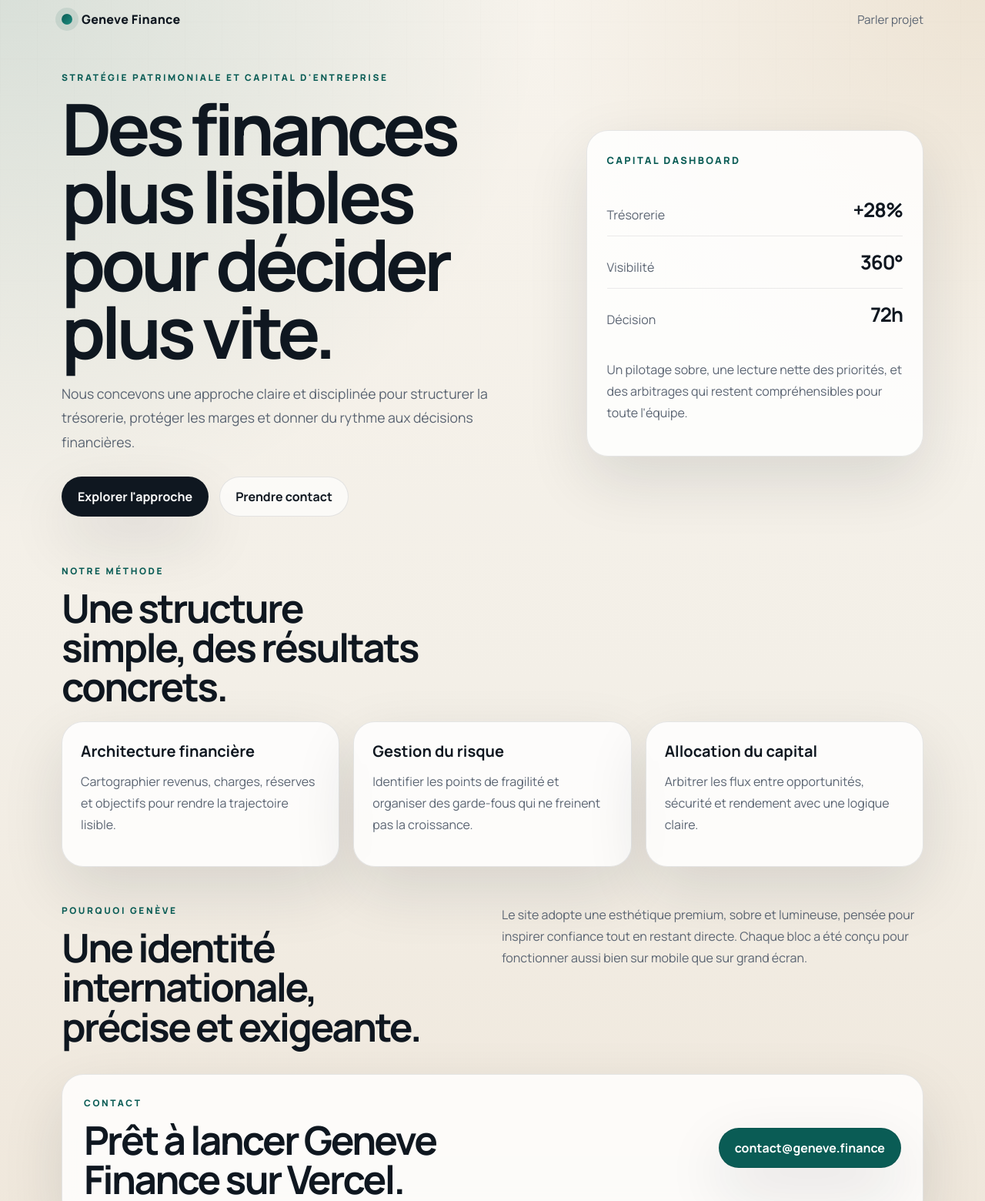
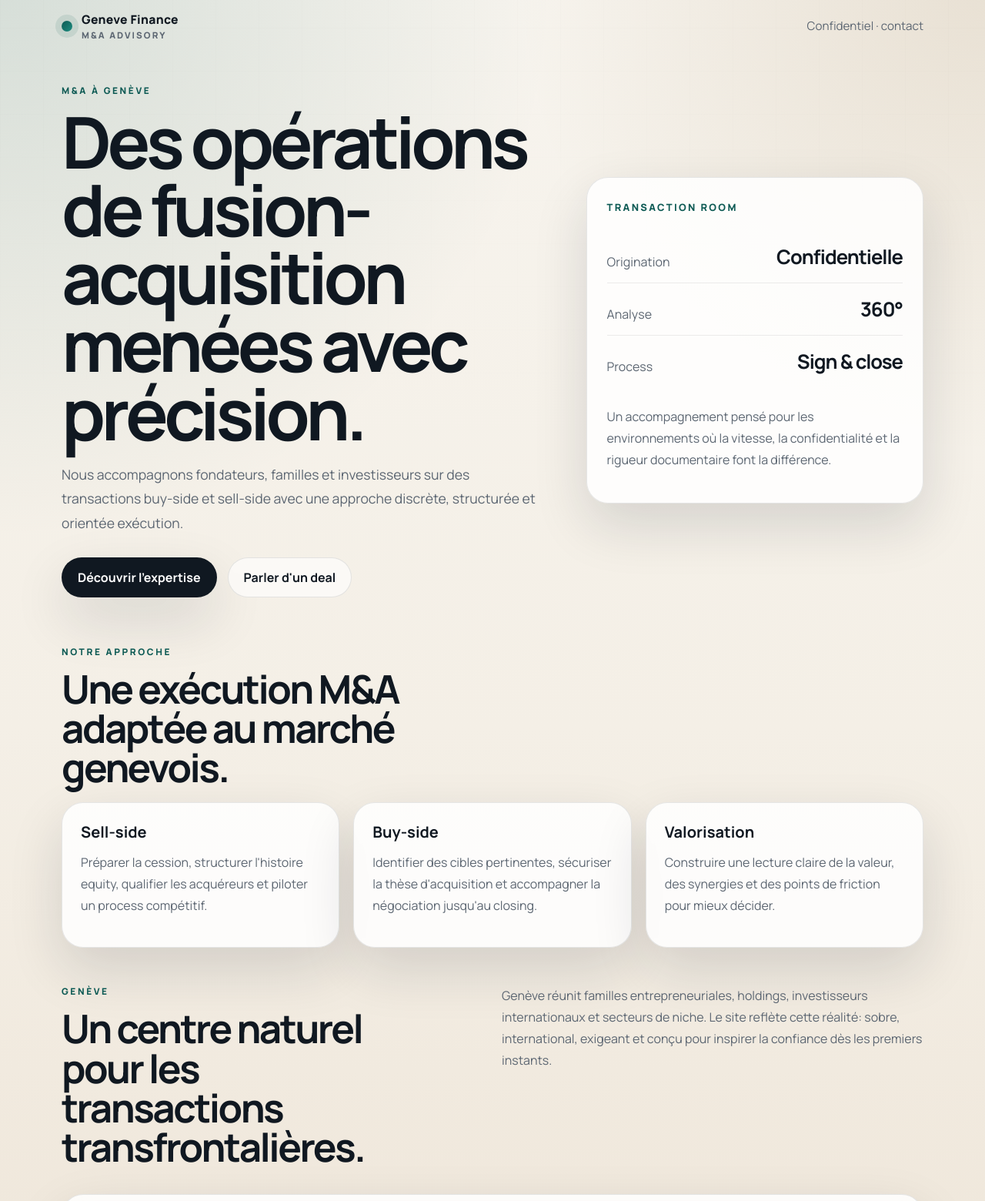
Before and after one commit to Dilcap/geneve.finance, a plain HTML site: page index.html in a window 1280 px wide. Shown: the part 20-1580 px from the top of the page at 77% size. Drawn offline with Linux system fonts and the light colour scheme.

Commit message:
Retheme site for Geneva M&A

```diff
--- a/index.html
+++ b/index.html
@@ -3,10 +3,10 @@
   <head>
     <meta charset="UTF-8" />
     <meta name="viewport" content="width=device-width, initial-scale=1.0" />
-    <title>Geneve Finance | Clart&eacute;, discipline, capital</title>
+    <title>Geneve Finance | M&amp;A à Genève</title>
     <meta
       name="description"
-      content="Geneve Finance aide les entrepreneurs et investisseurs &agrave; piloter leur capital avec clart&eacute;, discipline et &eacute;l&eacute;gance."
+      content="Conseil M&amp;A à Genève pour les fondateurs, familles et investisseurs: exécution confidentielle, valorisation, négociation et closing."
     />
     <link rel="preconnect" href="https://fonts.googleapis.com" />
     <link rel="preconnect" href="https://fonts.gstatic.com" crossorigin />
@@ -22,73 +22,76 @@
       <header class="topbar">
         <div class="brand">
           <span class="brand-mark"></span>
-          <span>Geneve Finance</span>
+          <div>
+            <span class="brand-name">Geneve Finance</span>
+            <span class="brand-tag">M&amp;A Advisory</span>
+          </div>
         </div>
-        <a class="ghost-link" href="#contact">Parler projet</a>
+        <a class="ghost-link" href="#contact">Confidentiel &middot; contact</a>
       </header>
 
       <section class="hero">
         <div class="hero-copy">
-          <p class="eyebrow">Strat&eacute;gie patrimoniale et capital d'entreprise</p>
-          <h1>Des finances plus lisibles pour d&eacute;cider plus vite.</h1>
+          <p class="eyebrow">M&amp;A à Genève</p>
+          <h1>Des opérations de fusion-acquisition menées avec précision.</h1>
           <p class="lede">
-            Nous concevons une approche claire et disciplin&eacute;e pour structurer la
-            tr&eacute;sorerie, prot&eacute;ger les marges et donner du rythme aux d&eacute;cisions
-            financi&egrave;res.
+            Nous accompagnons fondateurs, familles et investisseurs sur des
+            transactions buy-side et sell-side avec une approche discrète,
+            structurée et orientée exécution.
           </p>
           <div class="cta-row">
-            <a class="button primary" href="#services">Explorer l'approche</a>
-            <a class="button secondary" href="#contact">Prendre contact</a>
+            <a class="button primary" href="#expertise">Découvrir l'expertise</a>
+            <a class="button secondary" href="#contact">Parler d'un deal</a>
           </div>
         </div>
 
         <aside class="hero-card">
-          <div class="card-badge">Capital dashboard</div>
+          <div class="card-badge">Transaction room</div>
           <div class="metric">
-            <span>Tr&eacute;sorerie</span>
-            <strong>+28%</strong>
+            <span>Origination</span>
+            <strong>Confidentielle</strong>
           </div>
           <div class="metric">
-            <span>Visibilité</span>
+            <span>Analyse</span>
             <strong>360°</strong>
           </div>
           <div class="metric">
-            <span>Décision</span>
-            <strong>72h</strong>
+            <span>Process</span>
+            <strong>Sign &amp; close</strong>
           </div>
           <p>
-            Un pilotage sobre, une lecture nette des priorit&eacute;s, et des
-            arbitrages qui restent compr&eacute;hensibles pour toute l'&eacute;quipe.
+            Un accompagnement pensé pour les environnements où la vitesse,
+            la confidentialité et la rigueur documentaire font la différence.
           </p>
         </aside>
       </section>
 
-      <section class="section" id="services">
+      <section class="section" id="expertise">
         <div class="section-heading">
-          <p class="eyebrow">Notre m&eacute;thode</p>
-          <h2>Une structure simple, des résultats concrets.</h2>
+          <p class="eyebrow">Notre approche</p>
+          <h2>Une exécution M&amp;A adaptée au marché genevois.</h2>
         </div>
 
         <div class="grid">
           <article class="feature">
-            <h3>Architecture financière</h3>
+            <h3>Sell-side</h3>
             <p>
-              Cartographier revenus, charges, r&eacute;serves et objectifs pour rendre
-              la trajectoire lisible.
+              Préparer la cession, structurer l'histoire equity, qualifier les
+              acquéreurs et piloter un process compétitif.
             </p>
           </article>
           <article class="feature">
-            <h3>Gestion du risque</h3>
+            <h3>Buy-side</h3>
             <p>
-              Identifier les points de fragilit&eacute; et organiser des garde-fous
-              qui ne freinent pas la croissance.
+              Identifier des cibles pertinentes, sécuriser la thèse d'acquisition
+              et accompagner la négociation jusqu'au closing.
             </p>
           </article>
           <article class="feature">
-            <h3>Allocation du capital</h3>
+            <h3>Valorisation</h3>
             <p>
-              Arbitrer les flux entre opportunit&eacute;s, s&eacute;curit&eacute; et rendement avec
-              une logique claire.
+              Construire une lecture claire de la valeur, des synergies et des
+              points de friction pour mieux décider.
             </p>
           </article>
         </div>
@@ -96,20 +99,21 @@
 
       <section class="section split">
         <div>
-          <p class="eyebrow">Pourquoi Gen&egrave;ve</p>
-          <h2>Une identit&eacute; internationale, pr&eacute;cise et exigeante.</h2>
+          <p class="eyebrow">Genève</p>
+          <h2>Un centre naturel pour les transactions transfrontalières.</h2>
         </div>
         <p class="split-text">
-          Le site adopte une esth&eacute;tique premium, sobre et lumineuse, pens&eacute;e
-          pour inspirer confiance tout en restant directe. Chaque bloc a été
-          con&ccedil;u pour fonctionner aussi bien sur mobile que sur grand &eacute;cran.
+          Genève réunit familles entrepreneuriales, holdings, investisseurs
+          internationaux et secteurs de niche. Le site reflète cette réalité:
+          sobre, international, exigeant et conçu pour inspirer la confiance dès
+          les premiers instants.
         </p>
       </section>
 
       <section class="section cta" id="contact">
         <div>
           <p class="eyebrow">Contact</p>
-          <h2>Pr&ecirc;t &agrave; lancer Geneve Finance sur Vercel.</h2>
+          <h2>Discutons de votre prochaine opération M&amp;A.</h2>
         </div>
         <a class="button primary dark" href="mailto:contact@geneve.finance">
           contact@geneve.finance
--- a/styles.css
+++ b/styles.css
@@ -1,14 +1,14 @@
 :root {
   color-scheme: light;
-  --bg: #f3efe7;
-  --panel: rgba(255, 255, 255, 0.65);
-  --panel-strong: rgba(255, 255, 255, 0.82);
-  --text: #0f1720;
-  --muted: #5a6472;
-  --accent: #0a5c55;
-  --accent-2: #b78b4a;
-  --border: rgba(15, 23, 32, 0.1);
-  --shadow: 0 30px 80px rgba(22, 31, 44, 0.12);
+  --bg: #f4efe6;
+  --panel: rgba(255, 255, 255, 0.62);
+  --panel-strong: rgba(255, 255, 255, 0.84);
+  --text: #101821;
+  --muted: #5c6672;
+  --accent: #0d5a54;
+  --accent-2: #8f6a33;
+  --border: rgba(16, 24, 33, 0.1);
+  --shadow: 0 28px 70px rgba(18, 28, 41, 0.14);
 }
 
 * {
@@ -24,9 +24,9 @@ body {
   font-family: "Manrope", sans-serif;
   color: var(--text);
   background:
-    radial-gradient(circle at top left, rgba(10, 92, 85, 0.13), transparent 34%),
-    radial-gradient(circle at top right, rgba(183, 139, 74, 0.15), transparent 28%),
-    linear-gradient(180deg, #f7f3ec 0%, var(--bg) 55%, #efe7db 100%);
+    radial-gradient(circle at top left, rgba(13, 90, 84, 0.14), transparent 32%),
+    radial-gradient(circle at top right, rgba(143, 106, 51, 0.14), transparent 27%),
+    linear-gradient(180deg, #f7f4ee 0%, var(--bg) 52%, #eee5d8 100%);
   min-height: 100vh;
 }
 
@@ -41,8 +41,8 @@ a {
   pointer-events: none;
   background-image: linear-gradient(rgba(15, 23, 32, 0.03) 1px, transparent 1px),
     linear-gradient(90deg, rgba(15, 23, 32, 0.03) 1px, transparent 1px);
-  background-size: 48px 48px;
-  mask-image: linear-gradient(180deg, rgba(0, 0, 0, 0.24), transparent 80%);
+  background-size: 56px 56px;
+  mask-image: linear-gradient(180deg, rgba(0, 0, 0, 0.28), transparent 82%);
 }
 
 .page {
@@ -71,6 +71,22 @@ a {
   gap: 12px;
   font-weight: 800;
   letter-spacing: 0.02em;
+}
+
+.brand > div {
+  display: grid;
+  gap: 2px;
+}
+
+.brand-name {
+  font-size: 0.98rem;
+}
+
+.brand-tag {
+  font-size: 0.72rem;
+  text-transform: uppercase;
+  letter-spacing: 0.18em;
+  color: var(--muted);
 }
 
 .brand-mark {
```
